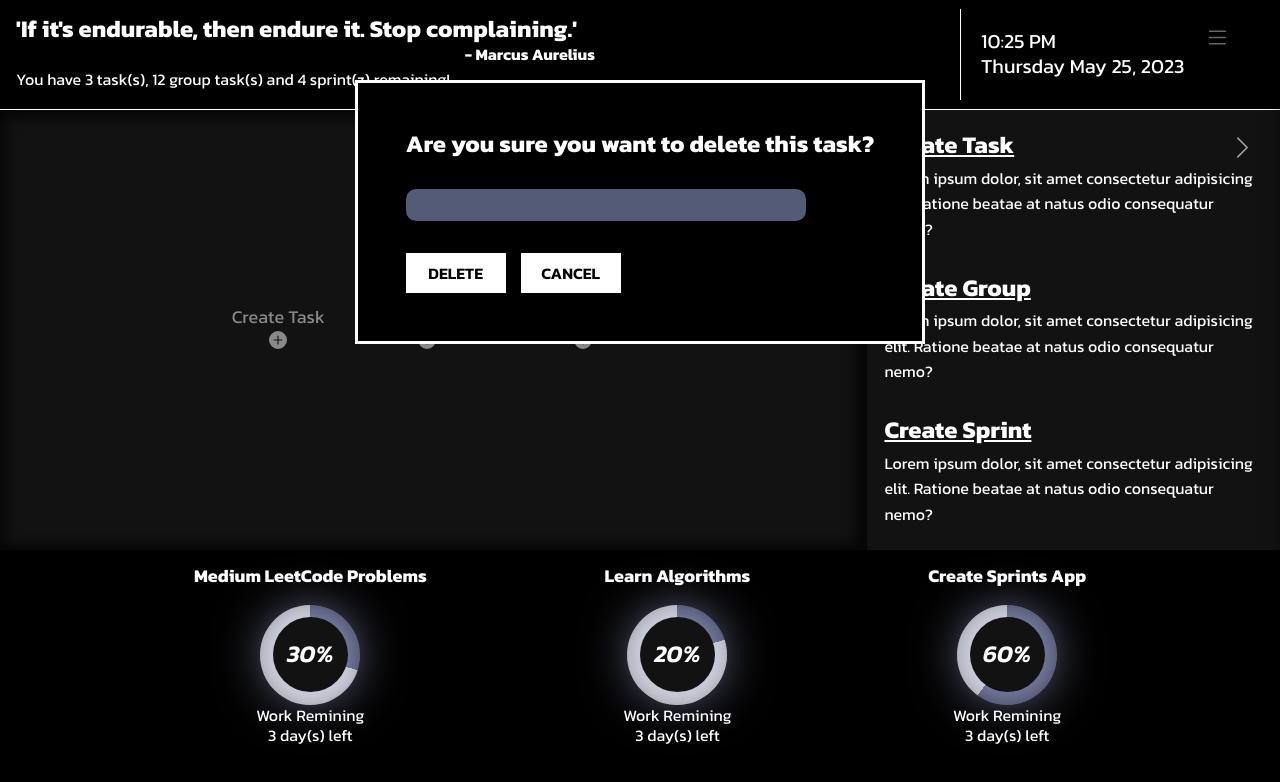
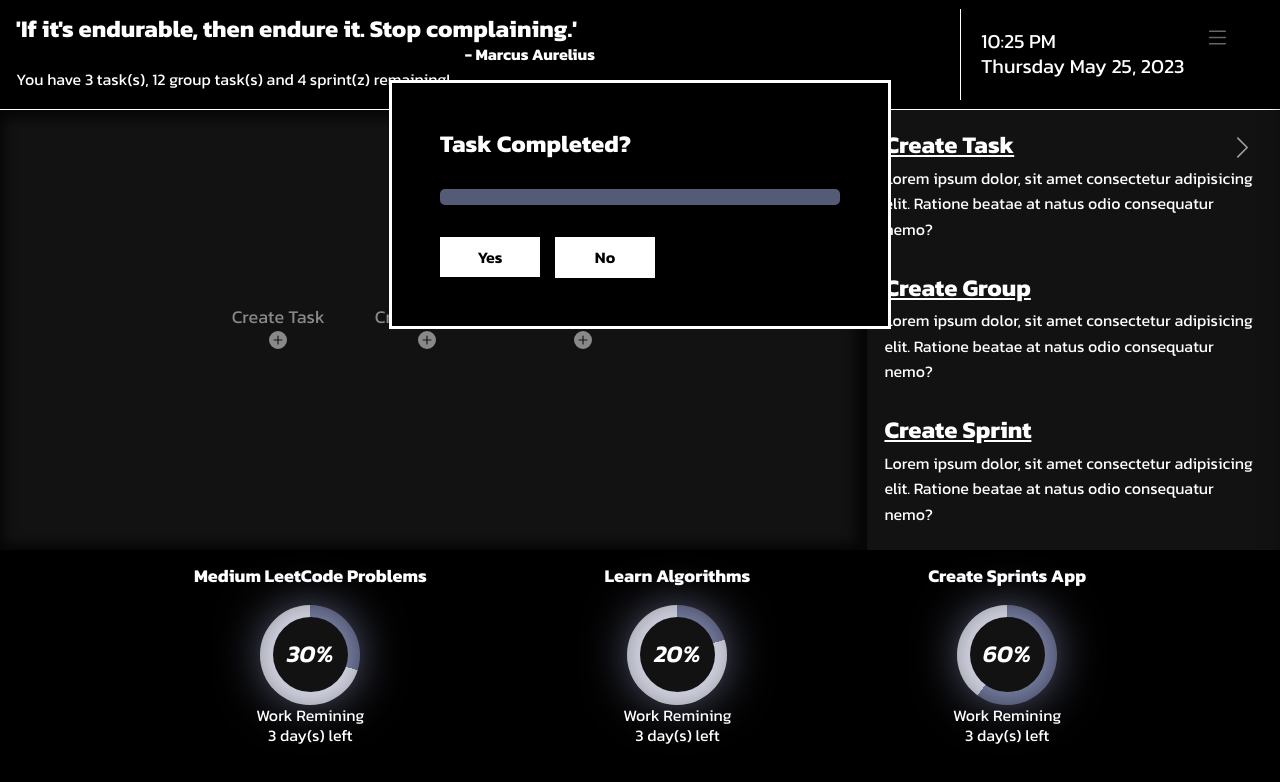
Before and after one commit to EdwardIY/Sprintz-App, a React (Create React App) app: page / in a window 1280 px wide. Shown: the top 782 px of the page. Built offline with nearby package versions, Linux system fonts and the light colour scheme.

Commit message:
completed initial popups

```diff
--- a/src/App.tsx
+++ b/src/App.tsx
@@ -8,6 +8,8 @@ import Options  from './comps/Options';
 import Tasks from './comps/Tasks';
 import CreateTask from './comps/PopUps/CreateTask';
 import DeleteTask from './comps/PopUps/DeleteTask';
+import EditTask from './comps/PopUps/EditTask';
+import CompletedTask from './comps/PopUps/CompletedTask';
 
 
 const DateCollection = {
@@ -39,31 +41,90 @@ months: [
 export default function App() {
   const [full, setFull] = useState(false);
   const [taskID, setTaskID] = useState(null);
-  const [tasks, setTasks] = useState([])
-  const [viewCreateTask,setViewCreateTask] = useState(false)
+  const [tasksToday, setTasksToday] = useState([])
+  const [taskPopUpState, setTaskPopUpState] = useState({
+    viewCreateTask: false,
+    viewDeleteTask: false,
+    viewEditTask: false,
+    viewCompletedTask: true
+  })
   const [viewCreateGroup,setViewCreateGroup] = useState(false)
   const [viewCreateSprint,setViewCreateSprint] = useState(false)
   const [viewConfirm, setViewConfirm] = useState(false)
-  const [viewDeleteTask, setViewDeleteTask] = useState(true)
+  // const [viewCreateTask,setViewCreateTask] = useState(false)
+  // const [viewDeleteTask, setViewDeleteTask] = useState(false)
+  // const [viewEditTask, setViewEditTask] = useState(false)
+  // const [viewCompletedTask, setViewCompletedTask] = useState(false)
 
   return (
     <div className="App">
       {/* PopUps */}
-      <DeleteTask taskID={taskID} setTaskID={setTaskID} tasks={tasks} setTasks={setTasks} viewDeleteTask={viewDeleteTask} setViewDeleteTask={setViewDeleteTask} />
-      <CreateTask viewCreateTask={viewCreateTask} setViewCreateTask={setViewCreateTask} tasks={tasks} setTasks={setTasks} DateCollection={DateCollection} />
+      <CreateTask
+        setTaskID={setTaskID}
+        tasksToday={tasksToday}
+        setTasksToday={setTasksToday}
+        taskPopUpState={taskPopUpState}
+        setTaskPopUpState={setTaskPopUpState}
+        createDueDateObject={createDueDateObject}
+        DateCollection={DateCollection}
+        validateDate={validateDate} />
+
+      <EditTask
+        taskID={taskID}
+        setTaskID={setTaskID}
+        tasksToday={tasksToday}
+        setTasksToday={setTasksToday}
+        taskPopUpState={taskPopUpState}
+        setTaskPopUpState={setTaskPopUpState}
+        createDueDateObject={createDueDateObject}
+        validateDate={validateDate} />
+
+
+      <DeleteTask
+        taskID={taskID}
+        setTaskID={setTaskID}
+        tasksToday={tasksToday}
+        setTasksToday={setTasksToday}
+        taskPopUpState={taskPopUpState}
+        setTaskPopUpState={setTaskPopUpState} />
+
+      <CompletedTask
+        taskID={taskID}
+        setTaskID={setTaskID}
+        tasksToday={tasksToday}
+        setTasksToday={setTasksToday}
+        taskPopUpState={taskPopUpState}
+        setTaskPopUpState={setTaskPopUpState} />
+
+
+
       <Welcome />
 
       {/* Layout */}
-      <Navbar setViewCreateTask={setViewCreateTask } />
+      <Navbar
+        taskPopUpState={taskPopUpState}
+        setTaskPopUpState={setTaskPopUpState} />
 
       <div className="Container--row Header">
-          <Agenda/>
-          <Time DateCollection={DateCollection} />
+        <Agenda/>
+        <Time
+          DateCollection={DateCollection} />
       </div>
 
         <div className="Container--row Main">
-        <Tasks tasks={tasks} setTasks={setTasks} setTaskID={setTaskID} setViewDeleteTask={setViewDeleteTask} setViewCreateTask={setViewCreateTask} full={full } setFull={setFull} />
-        < Options setViewCreateTask={setViewCreateTask} full={full } setFull={setFull}/>
+        <Tasks
+          tasksToday={tasksToday}
+          setTaskID={setTaskID}
+          taskPopUpState={taskPopUpState}
+          setTaskPopUpState={setTaskPopUpState}
+          full={full}
+          setFull={setFull} />
+
+        < Options
+          taskPopUpState={taskPopUpState }
+          setTaskPopUpState={setTaskPopUpState}
+          full={full}
+          setFull={setFull} />
         </div>
 
       <Sprints />
@@ -80,3 +141,17 @@ function Welcome() {
     </div>
   )
 }
+
+function createDueDateObject(dueDateValue:any) {
+  let dateDraft:any = dueDateValue.split('-');
+  [dateDraft[0], dateDraft[2]] = [dateDraft[2], dateDraft[0]];
+  [dateDraft[0], dateDraft[1]] = [dateDraft[1], dateDraft[0]];
+  dateDraft = dateDraft.map((x:any)=> +x)
+  dateDraft = dateDraft.join('/');
+  let dateStringDraft = `${DateCollection.months[+(dateDraft.split('/')[0]) - 1]} ${dateDraft.split('/')[1]}, ${dateDraft.split('/')[2]}`;
+
+  return {dateDraft,dateStringDraft}
+}
+function validateDate(dueDateValue:any) {
+  return new Date(dueDateValue) >= new Date()
+}
--- /dev/null
+++ b/src/comps/PopUps/CompletedTask.tsx
@@ -0,0 +1,31 @@
+interface CompletedTask__Inputs {
+    taskID: Number | null
+    setTaskID: Function
+    tasksToday: (any)[]
+    setTasksToday: Function
+    taskPopUpState: any
+    setTaskPopUpState: Function
+}
+
+export default  function ConpletedTask({ taskID, setTaskID, tasksToday, setTasksToday,taskPopUpState,setTaskPopUpState }: CompletedTask__Inputs) {
+    const description = tasksToday.map((task) => task.id == taskID && task.description)
+
+    function handleYes() {
+        setTasksToday(tasksToday.filter((task) => task.id != taskID))
+        setTaskID(null)
+        setTaskPopUpState({...taskPopUpState,viewCompletedTask: false})
+    }
+    function handleNo() {
+        setTaskID(null);
+        setTaskPopUpState({...taskPopUpState,viewCompletedTask: false})
+    }
+    return <div style={{
+        opacity: taskPopUpState.viewCompletedTask ? '1' : '0', pointerEvents: taskPopUpState.viewCompletedTask ? 'initial' : 'none'}} className="PopUp CompletedTask Container--col">
+                <h2 className="">Task Completed?</h2>
+                <p className="PopUp--CompletedTask__Description">{description}</p>
+                <div className="PopUp__Buttons Container--row">
+                    <button onClick={handleYes} className="PopUp__Button">Yes</button>
+                    <div onClick={handleNo} className="PopUp__Button">No</div>
+                </div>
+            </div>
+}
--- a/src/comps/PopUps/CreateTask.tsx
+++ b/src/comps/PopUps/CreateTask.tsx
@@ -1,12 +1,22 @@
 import {useRef} from 'react'
 
 interface CreateTask_Inputs {
-    viewCreateTask: Boolean,
-    setViewCreateTask: Function
-    tasks:(any)[]
-    setTasks: Function
+    setTaskID: Function
+    tasksToday:(any)[]
+    setTasksToday: Function
+    taskPopUpState: any,
+    setTaskPopUpState: Function
+    createDueDateObject: Function
+    validateDate: Function
     DateCollection:any
 }
+// setTaskID={setTaskID}
+// tasksToday={tasksToday}
+// setTasksTodayToday={setTasksTodayToday}
+// taskPopUpState={taskPopUpState}
+// setTaskPopUpState={setTaskPopUpState}
+// createDueDateObject={createDueDateObject}
+// DateCollection={DateCollection} />
 
 interface Task_Interface {
     id: number
@@ -21,13 +31,18 @@ interface Task_Interface {
     }
 
   }
-export default function CreateTask({ viewCreateTask, setViewCreateTask,tasks, setTasks,DateCollection }: CreateTask_Inputs) {
+export default function CreateTask({ taskPopUpState, setTaskPopUpState,tasksToday, setTasksToday,setTaskID, createDueDateObject,validateDate,DateCollection }: CreateTask_Inputs) {
     const descriptionValue = useRef<HTMLTextAreaElement>(null);
     const dueDateValue = useRef<HTMLInputElement>(null);
 
     function handleAdd(e:any) {
       e.preventDefault();
       if (descriptionValue.current && dueDateValue.current) {
+        console.log(dueDateValue.current.value)
+        console.log( new Date(dueDateValue.current.value))
+        console.log(  new Date())
+
+        if (validateDate(dueDateValue.current.value)) {
           let task: Task_Interface = {
             id: NaN,
             description: '',
@@ -35,45 +50,39 @@ export default function CreateTask({ viewCreateTask, setViewCreateTask,tasks, se
               date: '',
               dateString:''
             }
-
       }
-
-            let dateDraft:string[] | number[]  | string = dueDateValue.current.value.split('-');
-            [dateDraft[0], dateDraft[2]] = [dateDraft[2], dateDraft[0]];
-            [dateDraft[0], dateDraft[1]] = [dateDraft[1], dateDraft[0]];
-            dateDraft = dateDraft.map((x)=> +x)
-            dateDraft = dateDraft.join('/');
-            let dateStringDraft = `${DateCollection.months[+(dateDraft.split('/')[0]) - 1]} ${dateDraft.split('/')[1]}, ${dateDraft.split('/')[2]}`;
+         let dueObject = createDueDateObject(dueDateValue.current.value)
 
         task.id = Math.round(Math.random() * 10000);
         task.description = descriptionValue.current.value;
-            task.due.date = dateDraft;
-            task.due.dateString = dateStringDraft
-            setTasks([...tasks,task])
-            setViewCreateTask(false)
+        task.due.date = dueObject.dateDraft;
+        task.due.dateString = dueObject.dateStringDraft;
+
+        setTasksToday([...tasksToday,task])
+        setTaskPopUpState({...taskPopUpState, viewCreateTask: false})
     }
-
-
+         }
+        else {}
 
 
         }
 
-
-
     function handleCancel() {
-        setViewCreateTask(false)
+        console.log('canceled')
+        setTaskPopUpState({...taskPopUpState, viewCreateTask: false})
+        setTaskID(null)
       }
     return <form onSubmit={handleAdd} style={{
-        opacity: viewCreateTask ? '1' : '0', pointerEvents: viewCreateTask ? 'initial' : 'none'}} className="PopUp CreateTask Container--col">
-        <h2 className="PopUp--CreateTask__Title">Create Task</h2>
-        <textarea ref={descriptionValue} required placeholder="Description" className="PopUp--CreateTask__Description"></textarea>
-        <div className="PopUp--CreateTask__DueDate Container--row">
-        <span className="PopUp--CreateTask__DateTitle">Add Due Date:</span>
-        <input ref={dueDateValue} required className="PopUp--CreateTask__DateInput" type="date" />
+        opacity: taskPopUpState.viewCreateTask ? '1' : '0', pointerEvents: taskPopUpState.viewCreateTask ? 'initial' : 'none'}} className="PopUp CreateTask Container--col">
+        <h2 className="">Create Task</h2>
+        <textarea ref={descriptionValue} required placeholder="Description" className="PopUp__TextArea"></textarea>
+        <div className="PopUp__DueDate Container--row">
+        <span className="PopUp__DateTitle">Add Due Date:</span>
+        <input ref={dueDateValue} required className="PopUp__DateInput" type="date" />
         </div>
-        <div className="PopUp--CreateTask__Buttons Container--row">
-        <button className="PopUp--CreateTask__Button">ADD</button>
-        <div onClick={handleCancel} className="PopUp--CreateTask__Button">CANCEL</div>
+        <div className="PopUp__Buttons Container--row">
+        <button className="PopUp__Button">ADD</button>
+        <div onClick={()=> handleCancel()} className="PopUp__Button">CANCEL</div>
         </div>
 
     </form>
--- a/src/comps/PopUps/DeleteTask.tsx
+++ b/src/comps/PopUps/DeleteTask.tsx
@@ -1,32 +1,32 @@
 interface DeleteTask__Inputs {
     taskID: Number | null
     setTaskID: Function
-    tasks: (any)[]
-    setTasks: Function
-    viewDeleteTask: Boolean
-    setViewDeleteTask: Function
+    tasksToday: (any)[]
+    setTasksToday: Function
+    taskPopUpState: any
+    setTaskPopUpState: Function
 }
 
 
-export default function DeleteTask({ taskID, setTaskID, tasks, setTasks, viewDeleteTask, setViewDeleteTask }: DeleteTask__Inputs) {
-    const description = tasks.map((task) => task.id == taskID && task.description)
+export default function DeleteTask({ taskID, setTaskID, tasksToday, setTasksToday, taskPopUpState, setTaskPopUpState }: DeleteTask__Inputs) {
+    const description = tasksToday.map((task) => task.id == taskID && task.description)
 
     function handleDelete() {
-        setTasks(tasks.filter((task) => task.id != taskID))
+        setTasksToday(tasksToday.filter((task) => task.id != taskID))
         setTaskID(null)
-        setViewDeleteTask(false)
+        setTaskPopUpState({...taskPopUpState, viewDeleteTask: false})
     }
     function handleCancel() {
         setTaskID(null);
-        setViewDeleteTask(false)
+        setTaskPopUpState({...taskPopUpState, viewDeleteTask: false})
     }
     return <div style={{
-        opacity: viewDeleteTask ? '1' : '0', pointerEvents: viewDeleteTask ? 'initial' : 'none'}} className="PopUp DeleteTask Container--col">
-                <h2 className="PopUp--DeleteTask__Title">Are you sure you want to delete this task?</h2>
-        <p className="PopUp--DeleteTask__Description">{description}</p>
-                <div className="PopUp--DeleteTask__Buttons Container--row">
-                    <button onClick={handleDelete} className="PopUp--DeleteTask__Button">DELETE</button>
-                    <div onClick={handleCancel} className="PopUp--DeleteTask__Button">CANCEL</div>
+        opacity: taskPopUpState.viewDeleteTask ? '1' : '0', pointerEvents: taskPopUpState.viewDeleteTask ? 'initial' : 'none'}} className="PopUp DeleteTask Container--col">
+                <h2 className="">Are you sure you want to delete this task?</h2>
+                <p className="PopUp--DeleteTask__Description">{description}</p>
+                <div className="PopUp__Buttons Container--row">
+                    <button onClick={handleDelete} className="PopUp__Button">DELETE</button>
+                    <div onClick={handleCancel} className="PopUp__Button">CANCEL</div>
                 </div>
             </div>
 }
--- /dev/null
+++ b/src/comps/PopUps/EditTask.tsx
@@ -0,0 +1,55 @@
+import { useRef } from "react"
+
+interface EditTask__Inputs {
+    taskID: number | null
+    setTaskID: Function
+    tasksToday: (any)[]
+    setTasksToday: Function
+    taskPopUpState: any
+    setTaskPopUpState: Function
+    createDueDateObject: Function
+    validateDate: Function
+}
+
+export default function EditTask({tasksToday,setTasksToday,taskID, taskPopUpState,setTaskPopUpState,setTaskID,createDueDateObject,validateDate}:EditTask__Inputs) {
+    const descriptionValue = useRef<HTMLTextAreaElement>(null);
+    const dueDateValue = useRef<HTMLInputElement>(null);
+
+
+    function handleEdit(e:any) {
+        e.preventDefault();
+        if (descriptionValue.current && dueDateValue.current) {
+            if (validateDate(dueDateValue.current.value)) {
+                let dueObject = createDueDateObject(dueDateValue.current.value);
+                setTasksToday(tasksToday.map((task) => {
+                    if (task.id === taskID && descriptionValue.current !== null) {
+                        task.description = descriptionValue.current.value
+                        task.due.date = dueObject.dateDraft;
+                        task.due.dateString = dueObject.dateStringDraft;
+                    }
+                    return task
+                }))
+                handleClose()
+             }
+            else {}
+        }
+    }
+    function handleClose() {
+        setTaskPopUpState({...taskPopUpState, viewEditTask: false,})
+        setTaskID(null)
+    }
+
+    return <form onSubmit={handleEdit} style={{
+            opacity:  taskPopUpState.viewEditTask ? '1' : '0', pointerEvents:  taskPopUpState.viewEditTask ? 'initial' : 'none'}} className="PopUp Container--col">
+                <h2 className="">Edit Task</h2>
+                <textarea ref={descriptionValue} required placeholder="Description" className="PopUp__TextArea"></textarea>
+                <div className="PopUp__DueDate Container--row">
+                <span className="PopUp__DateTitle">Add Due Date:</span>
+                <input ref={dueDateValue} required className="PopUp__DateInput" type="date" />
+                </div>
+                <div className="PopUp__Buttons Container--row">
+                    <button className="PopUp__Button">EDIT</button>
+                    <div onClick={handleClose} className="PopUp__Button">CANCEL</div>
+                </div>
+        </form>
+}
--- a/src/comps/Tasks.tsx
+++ b/src/comps/Tasks.tsx
@@ -1,58 +1,52 @@
 import * as Icon from 'react-bootstrap-icons';
 
 interface Task_Intputs {
-  tasks: (any)[],
+  tasksToday: (any)[],
   setTaskID:Function
-  setTasks: Function
+  taskPopUpState: any
+  setTaskPopUpState:Function
   full: boolean,
   setFull: Function
-  setViewCreateTask: Function
-  setViewDeleteTask: Function
 }
 
-// {tasks.map((task) => {
-//   return <div className={`Task Container--col ${task.category ? 'Task--' + task.category.type : '' } `}>
-//             <span className="TaskCategory">{task.category ? 'From ' + task.category.type  + ' '  + task.category.name : ''  }</span>
-//             <span className="TaskDescription">{task.category.description}</span>
-//             <div className="Container--col TaskInfo">
-//               <span className="TaskControls Container--row">
-//                 <Icon.Pencil />
-//                 <Icon.Check2 />
-//                 <Icon.XLg />
-//               </span>
-//               <span className='TaskTime'> Due on: {task.category.due.dateString}</span>
-//           </div>
-//         </div>
-// })}
 
-export default function Tasks({ tasks, setTasks,setViewDeleteTask,setTaskID, setViewCreateTask, full, setFull }: Task_Intputs) {
+export default function Tasks({ tasksToday,setTaskID,taskPopUpState,setTaskPopUpState, full, setFull }: Task_Intputs) {
 
 
-  function mountTask(id: number) {
+  function handleMountDelete(id: number) {
     setTaskID(id);
-    setViewDeleteTask(true);
-
-    console.log(id)
+    setTaskPopUpState({...taskPopUpState, viewDeleteTask:true});
+  }
+  function handleMountEdit(id: number) {
+    setTaskID(id);
+    setTaskPopUpState({...taskPopUpState, viewEditTask:true});
+  }
+  function handleMountCreate() {
+    setTaskPopUpState({...taskPopUpState, viewCreateTask:true});
+  }
+  function handleMountCompleted(id: number) {
+    setTaskID(id);
+    setTaskPopUpState({...taskPopUpState, viewCompletedTask:true});
   }
 
     return (
-      <div style={{ justifyContent: tasks.length ? 'start' : 'center', alignItems: tasks.length ? 'start' : 'center' }} className="Container--row Main__Tasks">
+      <div style={{ justifyContent: tasksToday.length ? 'start' : 'center', alignItems: tasksToday.length ? 'start' : 'center' }} className="Container--row Main__Tasks">
 
-        {!tasks.length && <div className="Main__Tasks__AddContainer Container--row">
-                             <span onClick={()=> setViewCreateTask(true)} className="Main__Tasks__AddOption Main__Tasks__Add--task">Create Task <br /> <Icon.PlusCircleFill/> </span>
+        {!tasksToday.length && <div className="Main__Tasks__AddContainer Container--row">
+                             <span onClick={()=>  handleMountCreate()} className="Main__Tasks__AddOption Main__Tasks__Add--task">Create Task <br /> <Icon.PlusCircleFill/> </span>
                              <span className="Main__Tasks__AddOption Main__Tasks__Add--group">Create Group <br /> <Icon.PlusCircleFill/> </span>
                              <span className="Main__Tasks__AddOption  Main__Tasks__Add--sprint">Create Sprint <br /> <Icon.PlusCircleFill/> </span>
                         </div>}
-        {tasks.length > 0 && <Icon.ChevronLeft onClick={() => setFull(!full)} style={{ opacity: full ? '1' : '0', pointerEvents: full ? 'initial' : 'none' }} className='Main__Options__Close--toggle' />}
-        {tasks.length > 0 && tasks.map((task) => {
+        {tasksToday.length > 0 && <Icon.ChevronLeft onClick={() => setFull(!full)} style={{ opacity: full ? '1' : '0', pointerEvents: full ? 'initial' : 'none' }} className='Main__Options__Close--toggle' />}
+        {tasksToday.length > 0 && tasksToday.map((task:any) => {
                             return <div key={task.id} className={`Task Container--col ${task.category ? 'Task--' + task.category.type : 'Task--reg' } `}>
                                       <span className="TaskCategory">{task.category ? 'From ' + task.category.type  + ' "' + task.category.name + '"' : ''  }</span>
                                       <span className="TaskDescription">{task.description}</span>
                                       <div className="Container--col TaskInfo">
                                         <span className="TaskControls Container--row">
-                                          <Icon.Pencil />
-                                          <Icon.Check2 />
-                                          <Icon.XLg onClick={()=> mountTask(task.id)} />
+                                          <Icon.Pencil onClick={()=> handleMountEdit(task.id)} />
+                                          <Icon.Check2 onClick={()=> handleMountCompleted(task.id)}/>
+                                          <Icon.XLg onClick={()=> handleMountDelete(task.id)} />
                                         </span>
                                         <span className='TaskTime'> Due: {task.due.dateString}</span>
                                     </div>
--- a/src/main.css
+++ b/src/main.css
@@ -273,36 +273,16 @@
     z-index: 1;
     transition: .3s;
 }
-.PopUp.CreateTask {
-
-}
-.PopUp--CreateTask__Description {
+.PopUp__TextArea {
     background: transparent;
     width: 450px;
     height: 200px;
     padding: .5em;
 }
-.PopUp--CreateTask__DueDate {
-    gap:1em;
-    border: 2px solid var(--secondaryColor);
-    padding: .5em;
-}
-.PopUp--CreateTask__DateTitle {
-    font-size: 22px;
-}
-.PopUp--CreateTask__DateInput {
-    border: none;
-    outline: none;
-    border: 1px solid var(--secondaryColor);
-    color: var(--primaryColor);
-    padding: .2em;
-
-}
-.PopUp--CreateTask__Buttons{
+.PopUp__Buttons{
     gap:15px;
 }
-.PopUp--CreateTask__Button {
-    all:initial;
+.PopUp__Button {
     font-family: inherit;
     text-align: center;
     border: none;
@@ -315,32 +295,27 @@
     font-size: 16px;
     cursor: pointer;
 }
-
-
-.PopUp.DeleteTask {}
-.PopUp--DeleteTask__Title{}
-.PopUp--DeleteTask__Description{
-    width: 400px;
-    padding: 1em;
-    background: var(--colorC);
-    background-blend-mode: overlay;
-    text-align: start;
-    border-radius: 10px;
+.PopUp__DueDate {
+    gap:1em;
+    border: 2px solid var(--secondaryColor);
+    padding: .5em;
 }
-.PopUp--DeleteTask__Buttons{
-    gap:15px;
+.PopUp__DateTitle {
+    font-size: 22px;
 }
-.PopUp--DeleteTask__Button {
-    all:initial;
-    font-family: inherit;
-    text-align: center;
+.PopUp__DateInput {
     border: none;
     outline: none;
+    border: 1px solid var(--secondaryColor);
     color: var(--primaryColor);
-    background: var(--secondaryColor);
-    padding: .5em 0em;
-    width: 100px;
-    font-weight: 600;
-    font-size: 16px;
-    cursor: pointer;
+    padding: .2em;
 }
+
+.PopUp--DeleteTask__Description,
+.PopUp--CompletedTask__Description{
+    background: var(--colorC);
+    width: 400px;
+    padding: .5em;
+    border-radius: 5px;
+    text-align: start;
+}
```
Also changed, not shown: src/comps/Navbar.tsx (+4 -3 lines), src/comps/Options.tsx (+4 -3 lines). Lines whose indentation alone changed are shown as unchanged.
